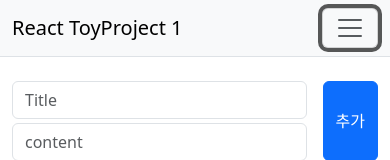
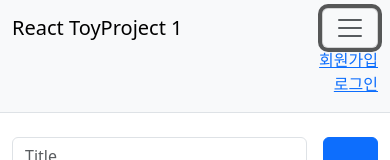
Before and after one commit to gkwk/react_toyproject_1, a React (Create React App) app: page / in a window 390 px wide. Both pictures are taken after a click on the button "Toggle navigation". Shown: the top 160 px of the page. Built offline with nearby package versions, Linux system fonts and the light colour scheme; no server answers.

Commit message:
[feat] 네비게이션 바 수정

```diff
--- a/src/components/jsx/Header.jsx
+++ b/src/components/jsx/Header.jsx
@@ -1,6 +1,25 @@
+import { useEffect, useRef, useState } from "react";
 import { Link } from "react-router-dom";
 
 function Header() {
+  const isNavBarToggled = useRef()
+
+  const [navBarToggle, set_navBarToggle] = useState(false)
+
+  useEffect(() => {
+    if (isNavBarToggled.current.className.toLowerCase().includes("show")) {
+      set_navBarToggle(true)
+    }
+
+    isNavBarToggled.current.addEventListener('hidden.bs.collapse', (event) => {
+      set_navBarToggle(false)
+    })
+
+    isNavBarToggled.current.addEventListener('show.bs.collapse', (event) => {
+      set_navBarToggle(true)
+    })
+  },[])
+
     return (
 			<nav className="navbar navbar-expand-lg navbar-light bg-light border-bottom">
 
@@ -16,12 +35,12 @@ function Header() {
 						aria-label="Toggle navigation">
 						<span className="navbar-toggler-icon" />
 				</button>
-				<div className="collapse navbar-collapse ">
+				<div className="collapse navbar-collapse" id="navbarSupportedContent" ref={isNavBarToggled}>
 						<ul className="navbar-nav ms-auto mb-2 mb-lg-0">
-								<li className="nav-item me-2">
+								<li className={`nav-item ${navBarToggle && "ms-auto"} ps-2`}>
 								<Link to={"/register"} className="navbar-link">회원가입</Link>
 								</li>
-								<li className="nav-item">
+								<li className={`nav-item ${navBarToggle && "ms-auto"} ps-2`}>
 								<Link to={"/login"} className="navbar-link">로그인</Link>
 								</li>
 						</ul>
```
